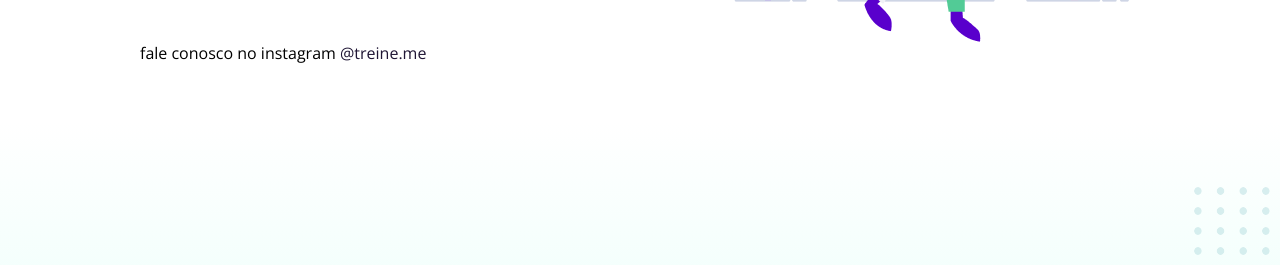
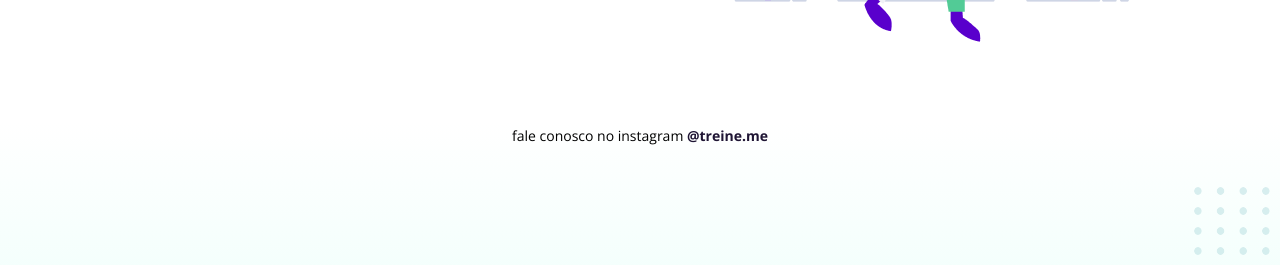
Before and after one commit to pablocarss/Desafio02Semantica, a plain HTML site: page Desafio - Intermediário/index.html in a window 1280 px wide. Shown: the part 535-800 px from the top of the page. Drawn offline with nearby package versions, Linux system fonts and the light colour scheme.

Commit message:
index.html footer

```diff
--- a/Desafio - Intermediário/index.html
+++ b/Desafio - Intermediário/index.html
@@ -43,9 +43,9 @@
 
         <img src="images/img.png" alt="Desenho de uma mulher pulando corta numa academia.">
       </main>
-      <div class="footer">
+      <footer>
           fale conosco no instagram <a href="https://instagram.com/treineme" target="_blank">@treine.me</a>
-      </div>
+      </footer>
     </div>
 
     <img id="balls" src="images/balls.svg" alt="Bolinhas decorativas verdes no canto inferior direito da página.">
```
